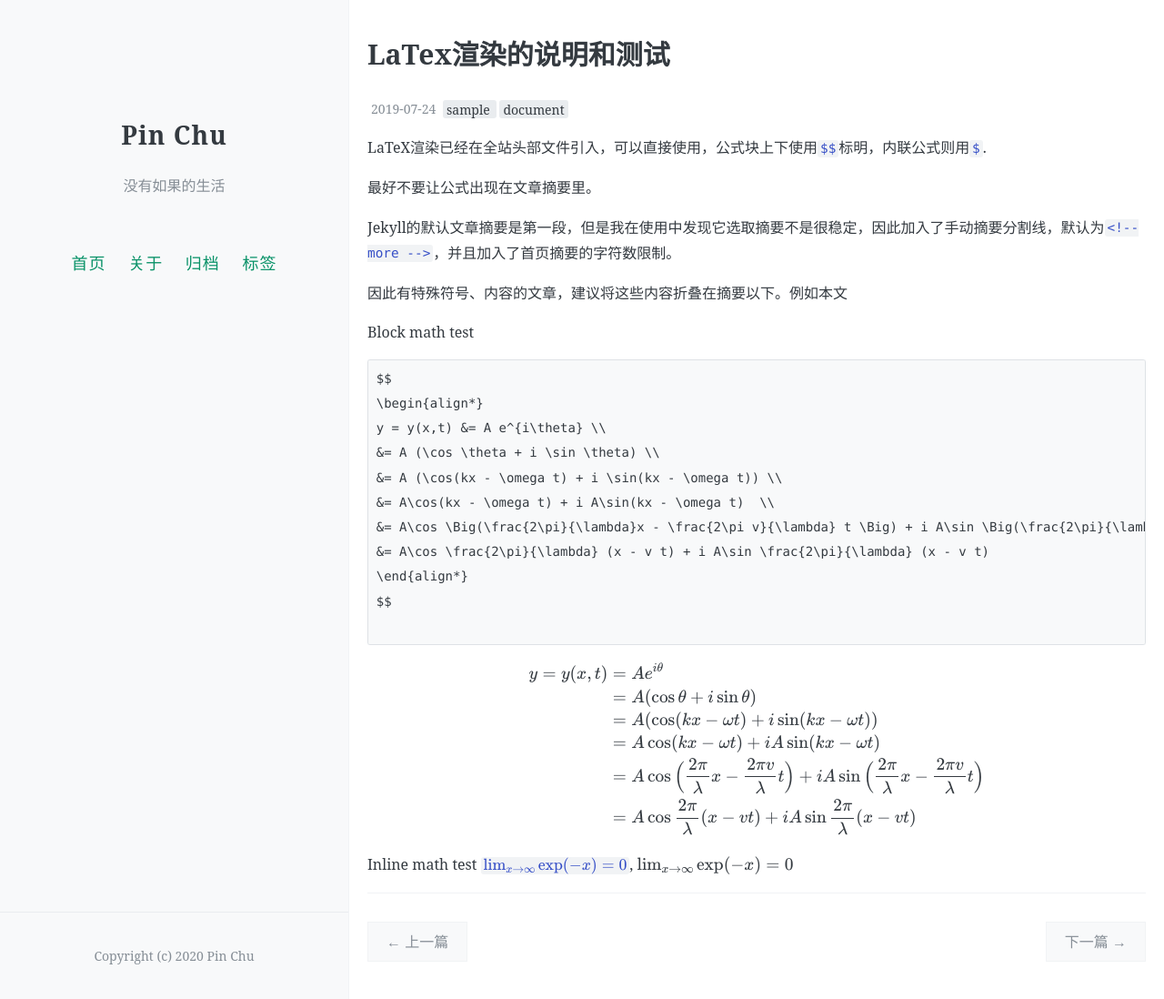
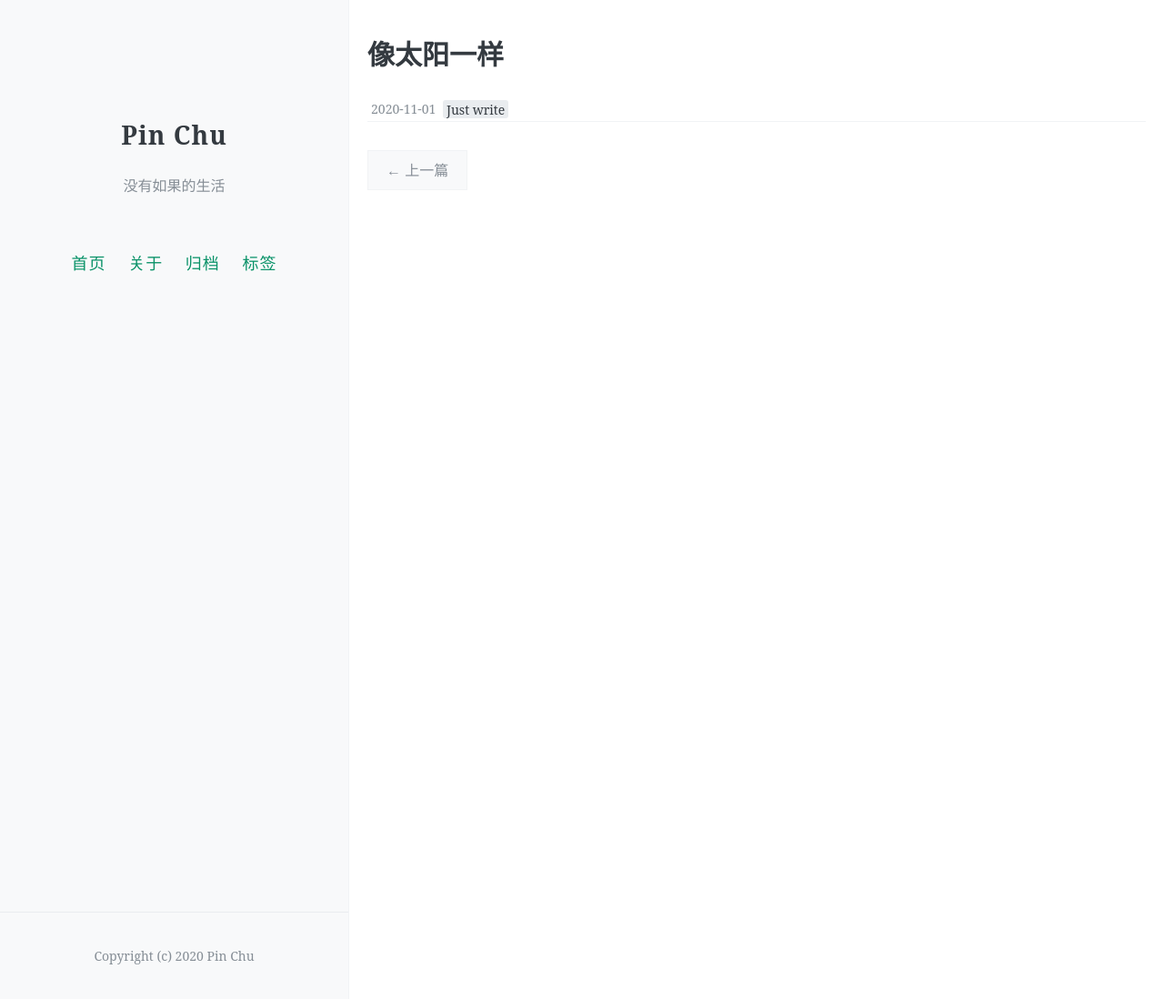
Before and after one commit to cp12182018/blog, a Jekyll site: the page built from _posts/2019-07-24-math-test.md, in a window 1280 px wide and 1098 px high. Shown: the whole window at 91% size. Built offline with Jekyll 4.4.1, drawn with Linux system fonts in a browser that asks for light colours; formulas are drawn with MathJax 3; comment, search, counter and statistics services are not loaded.

Commit message:
Update 2019-07-24-math-test.md

````diff
--- a/_posts/2019-07-24-math-test.md
+++ b/_posts/2019-07-24-math-test.md
@@ -1,47 +1,8 @@
 ---
 layout: post
-title: LaTex渲染的说明和测试
-date: 2019-07-24
-Author: 来自中世界
-tags: [sample, document]
+title: 像太阳一样
+date: 2020-11-1
+Author: Pin
+tags: [Just write]
 comments: true
 ---
-LaTeX渲染已经在全站头部文件引入，可以直接使用，公式块上下使用`$$`标明，内联公式则用`$`.
-
-最好不要让公式出现在文章摘要里。
-
-Jekyll的默认文章摘要是第一段，但是我在使用中发现它选取摘要不是很稳定，因此加入了手动摘要分割线，默认为`<!-- more -->`，并且加入了首页摘要的字符数限制。
-
-因此有特殊符号、内容的文章，建议将这些内容折叠在摘要以下。例如本文
-
-<!-- more -->
-
-Block math test
-
-```
-$$
-\begin{align*}
-y = y(x,t) &= A e^{i\theta} \\
-&= A (\cos \theta + i \sin \theta) \\
-&= A (\cos(kx - \omega t) + i \sin(kx - \omega t)) \\
-&= A\cos(kx - \omega t) + i A\sin(kx - \omega t)  \\
-&= A\cos \Big(\frac{2\pi}{\lambda}x - \frac{2\pi v}{\lambda} t \Big) + i A\sin \Big(\frac{2\pi}{\lambda}x - \frac{2\pi v}{\lambda} t \Big)  \\
-&= A\cos \frac{2\pi}{\lambda} (x - v t) + i A\sin \frac{2\pi}{\lambda} (x - v t)
-\end{align*}
-$$
-
-```
-
-$$
-\begin{align*}
-y = y(x,t) &= A e^{i\theta} \\
-&= A (\cos \theta + i \sin \theta) \\
-&= A (\cos(kx - \omega t) + i \sin(kx - \omega t)) \\
-&= A\cos(kx - \omega t) + i A\sin(kx - \omega t)  \\
-&= A\cos \Big(\frac{2\pi}{\lambda}x - \frac{2\pi v}{\lambda} t \Big) + i A\sin \Big(\frac{2\pi}{\lambda}x - \frac{2\pi v}{\lambda} t \Big)  \\
-&= A\cos \frac{2\pi}{\lambda} (x - v t) + i A\sin \frac{2\pi}{\lambda} (x - v t)
-\end{align*}
-$$
-
-Inline math test `$\lim_{x \to \infty} \exp(-x) = 0$`,
-$\lim_{x \to \infty} \exp(-x) = 0$
````
